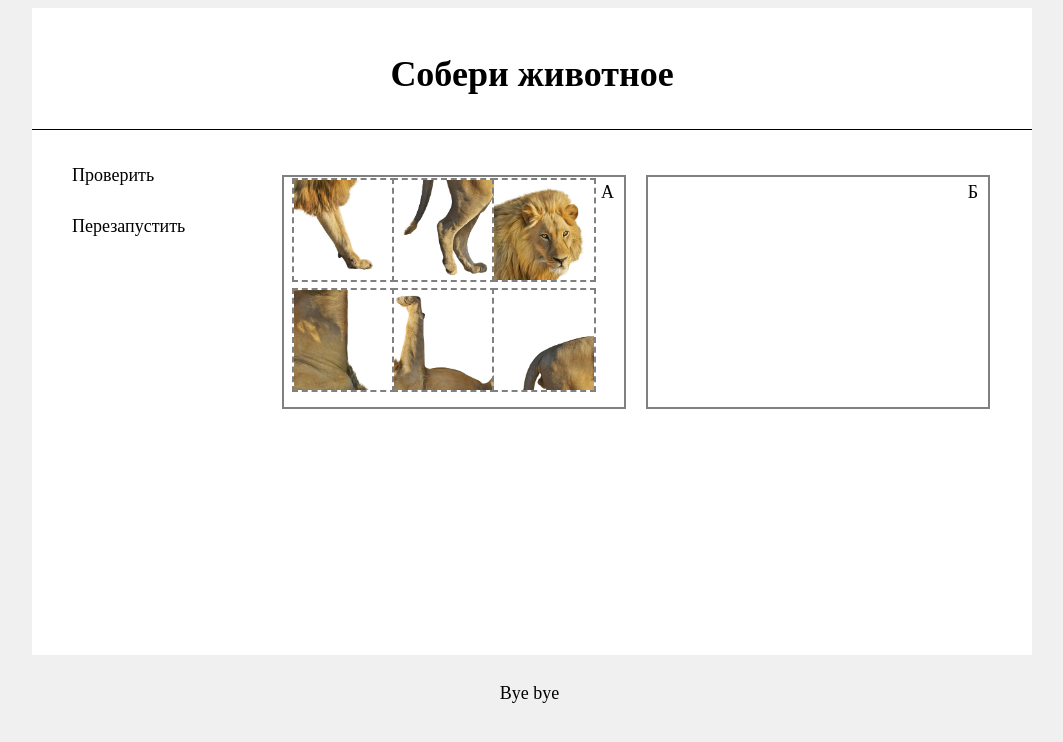
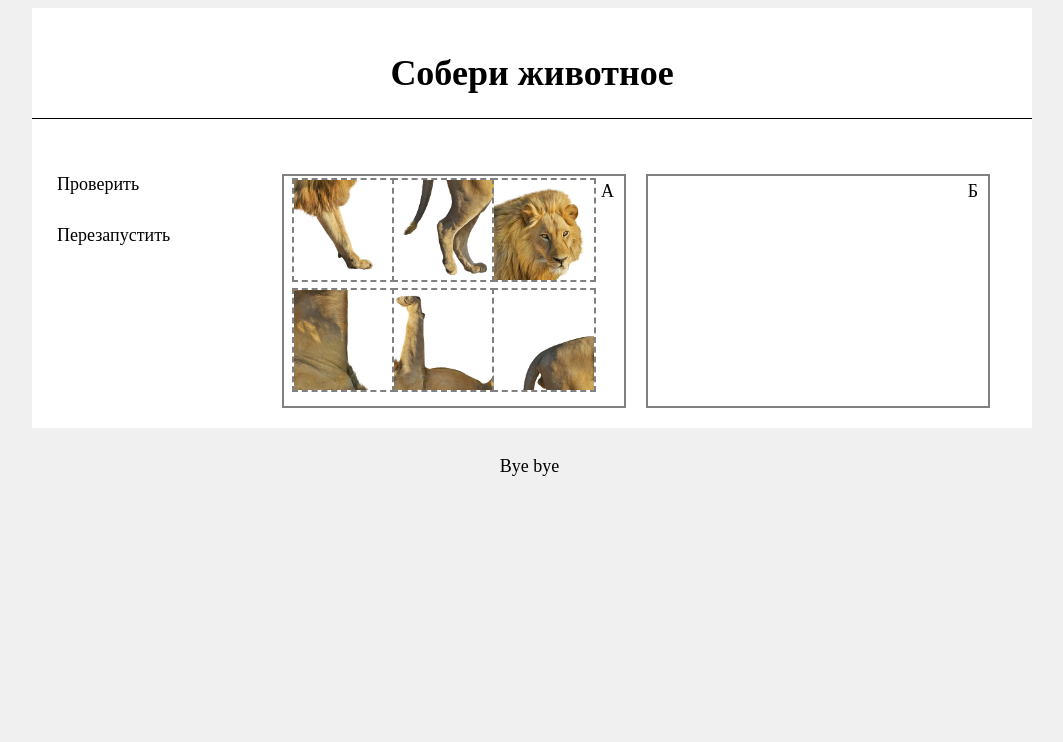
Before and after one commit to thetoropov/polytech-sem-1, a Flask app: page /hw5 in a window 1280 px wide. Shown: the top 742 px of the page, without its empty margins (108-1171 px from the left). Run offline with Flask 2, Linux system fonts and the light colour scheme.

Commit message:
refactor hw4 and hw5

```diff
--- a/static/hw4/style/style.css
+++ b/static/hw4/style/style.css
@@ -16,6 +16,7 @@ header{
     margin-top: 10px;
     background: #ffffff;
     border-bottom: 1px solid black;
+    text-align: center;
 }
 
 aside {
@@ -32,6 +33,7 @@ aside {
 }
 
 footer{
+    text-align: center;
     padding: 5px;
     clear: left;
 
--- a/static/hw5/style/style.css
+++ b/static/hw5/style/style.css
@@ -1,14 +1,9 @@
-h1{
+header{
+    padding-top: 10px;
+    margin-top: 10px;
+    background: #ffffff;
+    border-bottom: 1px solid black;
     text-align: center;
-    padding: 35px;
-    margin-top: 10px;
-}
-
-header {
-    display: block;
-    overflow: hidden;
-    border-bottom: 1px solid black;
-    height: 121px;
 }
 
 body {
@@ -16,35 +11,35 @@ body {
     background: #f0f0f0;
 }
 
-#main{
+.container{
     position: relative;
-    margin: auto;
+    overflow: hidden;
     width: 1000px;
     min-height: 100%;
+    margin: auto;
+    background: #ffffff;
+    padding-bottom: 10px;
+}
+
+.content{
+    margin-top: 35px;
+    margin-left: 230px;
+    padding: 10px;
     background: #ffffff;
 }
 
-section section{
-    display: block;
-    overflow: hidden;
-    padding: 10px 10px 10px 20px;
-    width: 750px;
-    min-height: 450px;
-    background-color: #ffffff;
-    float: right;
-}
-
 aside {
-    display: block;
-    margin: 25px 0 0 25px;
+    margin-top: 45px;
     width: 100px;
-    height: 500px;
+    padding: 0 10px;
+    float: left;
 }
 
 footer {
     padding: 10px 30px 0 25px;
     margin: 0 0 0 0;
     height: 40px;
+    text-align: center;
 }
 
 .menu {
@@ -72,6 +67,8 @@ footer {
 .pic {
     position: absolute;
     border: 2px dashed gray;
+    width: 100px;
+    height: 100px;
 }
 
 .pic0 {
--- a/templates/hw5.html
+++ b/templates/hw5.html
@@ -7,56 +7,50 @@
 </head>
 
 <body>
-    <div id="main">
+    <div class="container" id="main">
         <header>
-            <div style="text-align: center;">
-                <h1>Собери животное</h1>
-            </div>
+            <h1>Собери животное</h1>
         </header>
 
-        <section>
-            <section>
-                    <div class="block">
-                        <div class="a">А</div>
-                        <div class="wrap wrap6">
-                            <img src="../static/hw5/img/image_part_6.jpg" class="pic pic6" width="100px" height="100px">
-                        </div>
-                        <div class="wrap wrap4">
-                            <img src="../static/hw5/img/image_part_4.jpg" class="pic pic4" width="100px" height="100px">
-                        </div>
-                        <div class="wrap wrap3">
-                            <img src="../static/hw5/img/image_part_3.jpg" class="pic pic3" width="100px" height="100px">
-                        </div>
-                        <div class="wrap wrap2">
-                            <img src="../static/hw5/img/image_part_2.jpg" class="pic pic2" width="100px" height="100px">
-                        </div>
-                        <div class="wrap wrap5">
-                            <img src="../static/hw5/img/image_part_5.jpg" class="pic pic5" width="100px" height="100px">
-                        </div>
-                        <div class="wrap wrap1">
-                            <img src="../static/hw5/img/image_part_1.jpg" class="pic pic1" width="100px" height="100px">
-                        </div>
-                        <img src="../static/hw5/img/full_image.png" class="pic0" width="100px" height="100px">
-                    </div>
+        <aside>
+            <div class="menu" id="check">Проверить</div>
+            <div class="menu" id="restart">Перезапустить</div>
+        </aside>
 
-                    <div class="block">
-                        <div class="a">Б</div>
-                    </div>
-            </section>
+        <div class="content">
+            <div class="block">
+                <div class="a">А</div>
+                <div class="wrap wrap6">
+                    <img src="../static/hw5/img/image_part_6.jpg" class="pic pic6">
+                </div>
+                <div class="wrap wrap4">
+                    <img src="../static/hw5/img/image_part_4.jpg" class="pic pic4">
+                </div>
+                <div class="wrap wrap3">
+                    <img src="../static/hw5/img/image_part_3.jpg" class="pic pic3">
+                </div>
+                <div class="wrap wrap2">
+                    <img src="../static/hw5/img/image_part_2.jpg" class="pic pic2">
+                </div>
+                <div class="wrap wrap5">
+                    <img src="../static/hw5/img/image_part_5.jpg" class="pic pic5">
+                </div>
+                <div class="wrap wrap1">
+                    <img src="../static/hw5/img/image_part_1.jpg" class="pic pic1">
+                </div>
+                <img src="../static/hw5/img/full_image.png" class="pic0">
+            </div>
 
-            <aside>
-                <div class="menu" id="check">Проверить</div>
-                <div class="menu" id="restart">Перезапустить</div>
-            </aside>
+            <div class="block">
+                <div class="a">Б</div>
+            </div>
+        </div>
 
-            <script src="../static/hw5/script/script.js"></script>
-        </section>
+        <script src="../static/hw5/script/script.js"></script>
     </div>
 </body>
 
 <footer>
-    <div style="text-align: center;">
-        <p>Bye bye</p>
-    </div>
+    <p>Bye bye</p>
 </footer>
 </html>
```
Also changed, not shown: templates/hw4.html (+3 -7 lines).
